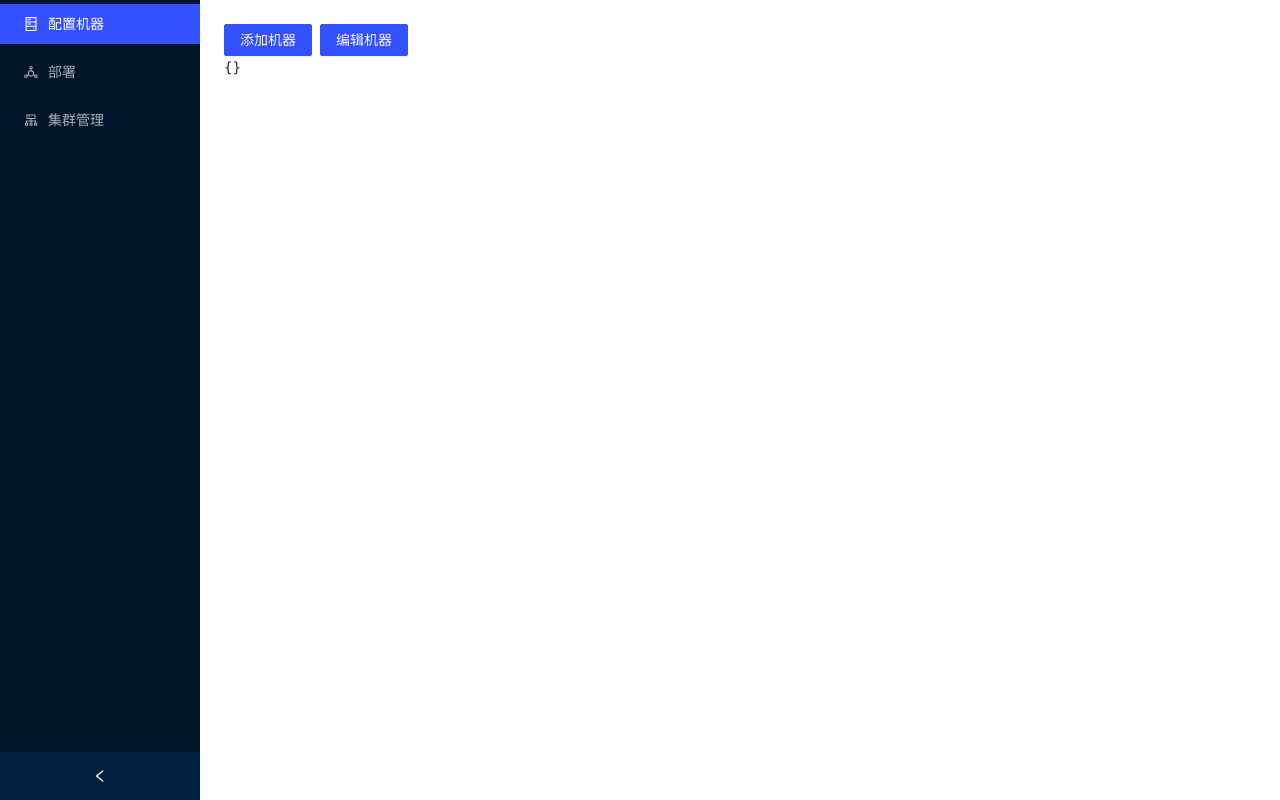
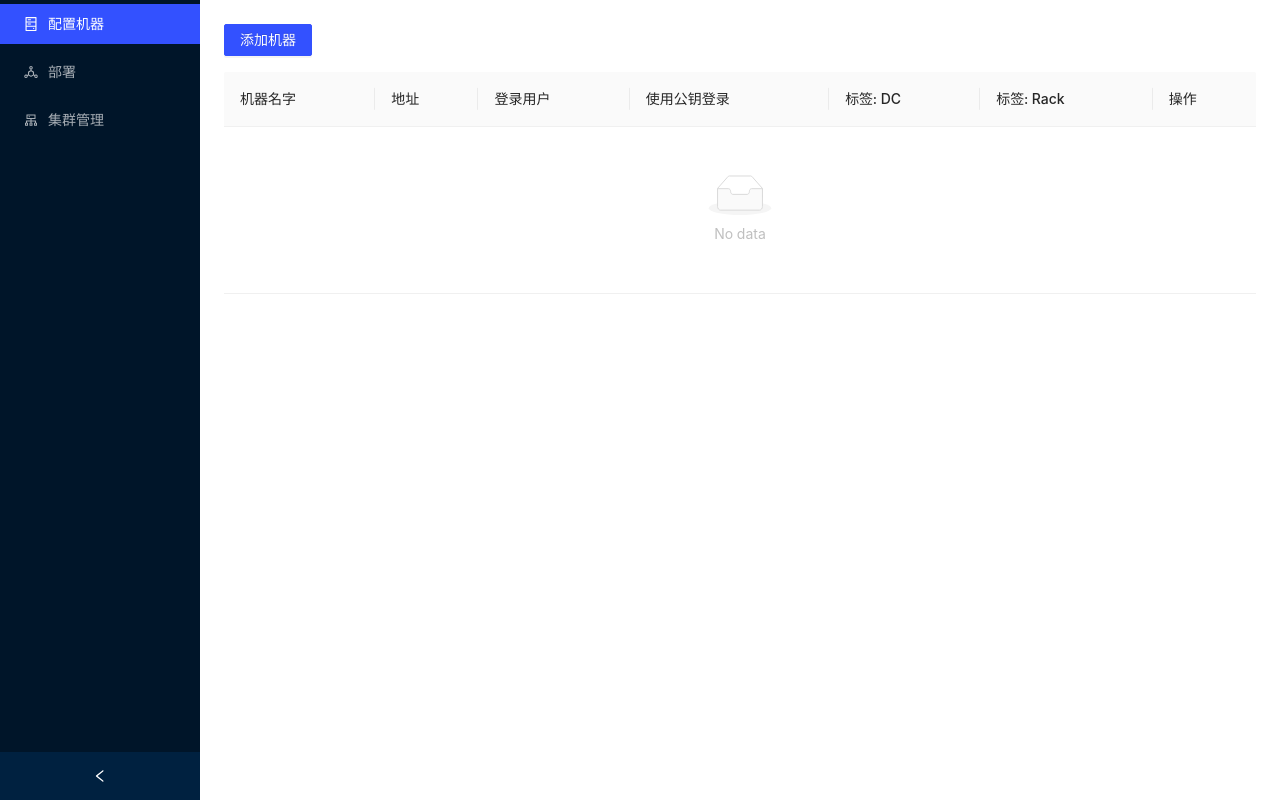
Before and after one commit to baurine/tiup-ui, a React (Create React App) app in the folder ui/: page / in a window 1280 px wide. Built offline with nearby package versions, Linux system fonts and the light colour scheme.

Commit message:
MachineTable

```diff
--- a/ui/src/pages/Machines/MachineForm.tsx
+++ b/ui/src/pages/Machines/MachineForm.tsx
@@ -115,7 +115,17 @@ export default function MachineForm({
         {addNew && (
           <Collapse.Panel key="import" header="导入模板">
             <Form.Item label="以现有主机配置作为模板">
-              <Select placeholder="选择模板" onChange={handleTemplateChange}>
+              <Select
+                placeholder="选择模板"
+                onChange={handleTemplateChange}
+                showSearch
+                filterOption={(input, option) => {
+                  const m = machines[option?.key!]
+                  const v = `${m.name} ${m.username}@${m.host}:${m.port}`
+                  return v.indexOf(input) > -1
+                }}
+                optionLabelProp="label"
+              >
                 {Object.values(machines).map((m) => {
                   return (
                     <Select.Option value={m.id} label={m.name} key={m.id}>
--- /dev/null
+++ b/ui/src/pages/Machines/MachinesTable.tsx
@@ -0,0 +1,80 @@
+import React, { useMemo } from 'react'
+import { IMachine } from './MachineForm'
+import { Table, Space, Divider, Popconfirm } from 'antd'
+
+export interface IMachinesTableProps {
+  machines: { [key: string]: IMachine }
+  onEdit?: (m: IMachine) => void
+  onDelete?: (m: IMachine) => void
+}
+
+export default function MachinesTable({
+  machines,
+  onEdit,
+  onDelete,
+}: IMachinesTableProps) {
+  const dataSource = useMemo(() => Object.values(machines), [machines])
+  const columns = useMemo(() => {
+    return [
+      {
+        title: '机器名字',
+        dataIndex: 'name',
+        key: 'name',
+      },
+      {
+        title: '地址',
+        key: 'address',
+        render: (text: any, rec: any) => `${rec.host}:${rec.port}`,
+      },
+      {
+        title: '登录用户',
+        dataIndex: 'username',
+        key: 'username',
+      },
+      {
+        title: '使用公钥登录',
+        key: 'isPubKeyAuth',
+        render: (text: any, rec: any) => (rec.isPubKeyAuth ? '是' : '否'),
+      },
+      {
+        title: '标签: DC',
+        key: 'label_dc',
+        dataIndex: 'dc',
+      },
+      {
+        title: '标签: Rack',
+        key: 'label_rack',
+        dataIndex: 'rack',
+      },
+      {
+        title: '操作',
+        key: 'action',
+        render: (text: any, rec: any) => (
+          <Space>
+            <a href="#" onClick={() => onEdit && onEdit(rec)}>
+              编辑
+            </a>
+            <Divider type="vertical" />
+            <Popconfirm
+              title="你确定要删除这台主机吗？"
+              onConfirm={() => onDelete && onDelete(rec)}
+              okText="删除"
+              cancelText="取消"
+            >
+              <a href="#">删除</a>
+            </Popconfirm>
+          </Space>
+        ),
+      },
+    ]
+  }, [onEdit, onDelete])
+
+  return (
+    <Table
+      dataSource={dataSource}
+      columns={columns}
+      pagination={false}
+      rowKey="name"
+    />
+  )
+}
--- a/ui/src/pages/Machines/index.tsx
+++ b/ui/src/pages/Machines/index.tsx
@@ -1,6 +1,7 @@
-import React, { useState } from 'react'
+import React, { useState, useCallback } from 'react'
 import { Button, Drawer, Modal, Space } from 'antd'
 import MachineForm, { IMachine } from './MachineForm'
+import MachinesTable from './MachinesTable'
 
 export default function Machines() {
   const [showForm, setShowForm] = useState(false)
@@ -60,10 +61,19 @@ export default function Machines() {
     setShowForm(true)
   }
 
-  function editMachine() {
-    setCurMachine(Object.values(machines)[0])
+  const editMachine = useCallback((m: IMachine) => {
+    setCurMachine(m)
     setShowForm(true)
-  }
+  }, [])
+
+  const deleteMachine = useCallback(
+    (m: IMachine) => {
+      const newMachines = { ...machines }
+      delete newMachines[m.id]
+      setMachines(newMachines)
+    },
+    [machines]
+  )
 
   return (
     <div>
@@ -71,12 +81,15 @@ export default function Machines() {
         <Button type="primary" onClick={addMachine}>
           添加机器
         </Button>
-        <Button type="primary" onClick={editMachine}>
-          编辑机器
-        </Button>
       </Space>
 
-      <pre>{JSON.stringify(machines, undefined, 2)}</pre>
+      <div style={{ marginTop: 16 }}>
+        <MachinesTable
+          machines={machines}
+          onEdit={editMachine}
+          onDelete={deleteMachine}
+        />
+      </div>
 
       <Drawer
         title={curMachine ? '修改 SSH 远程主机' : '添加 SSH 远程主机'}
```
